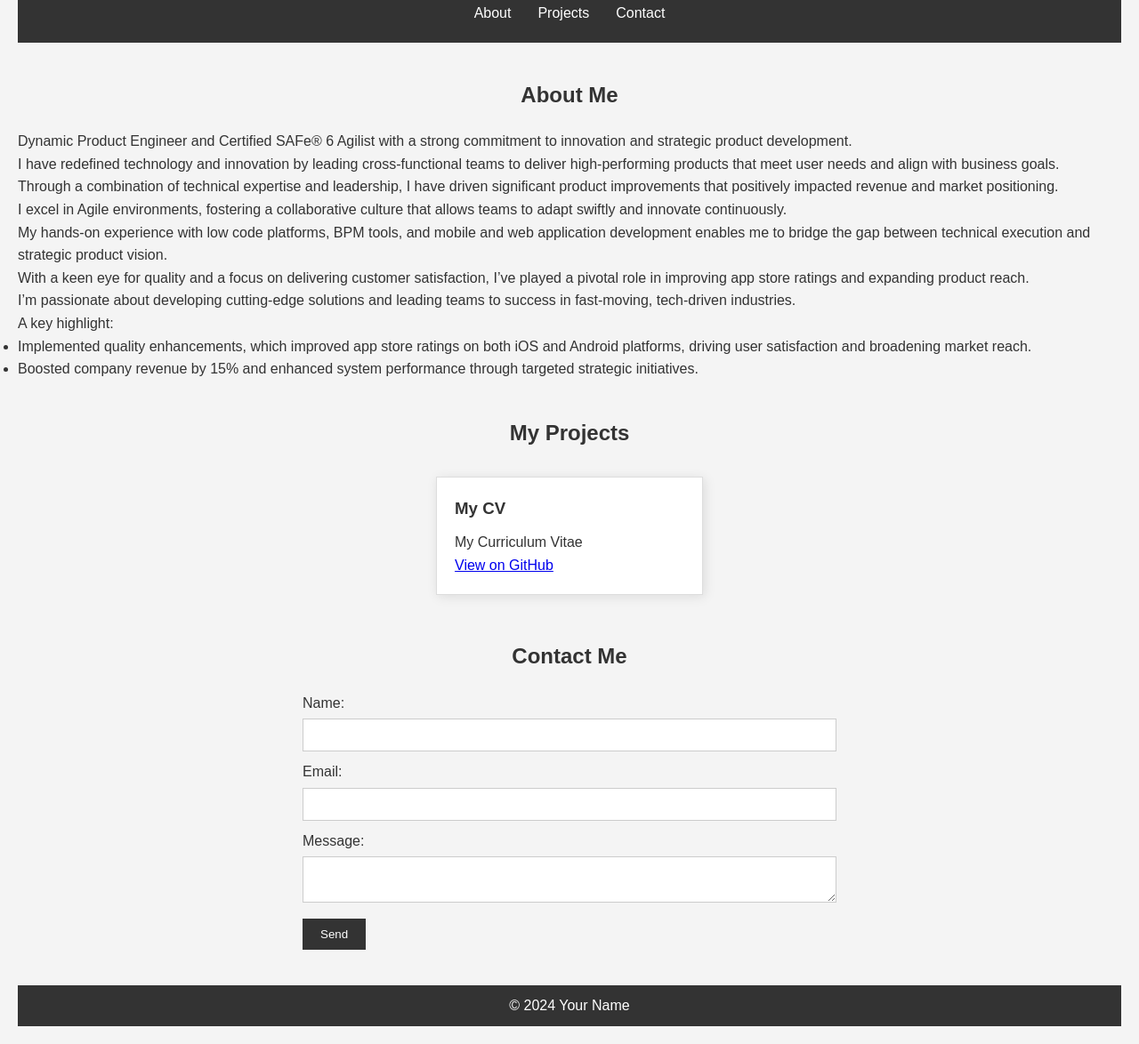
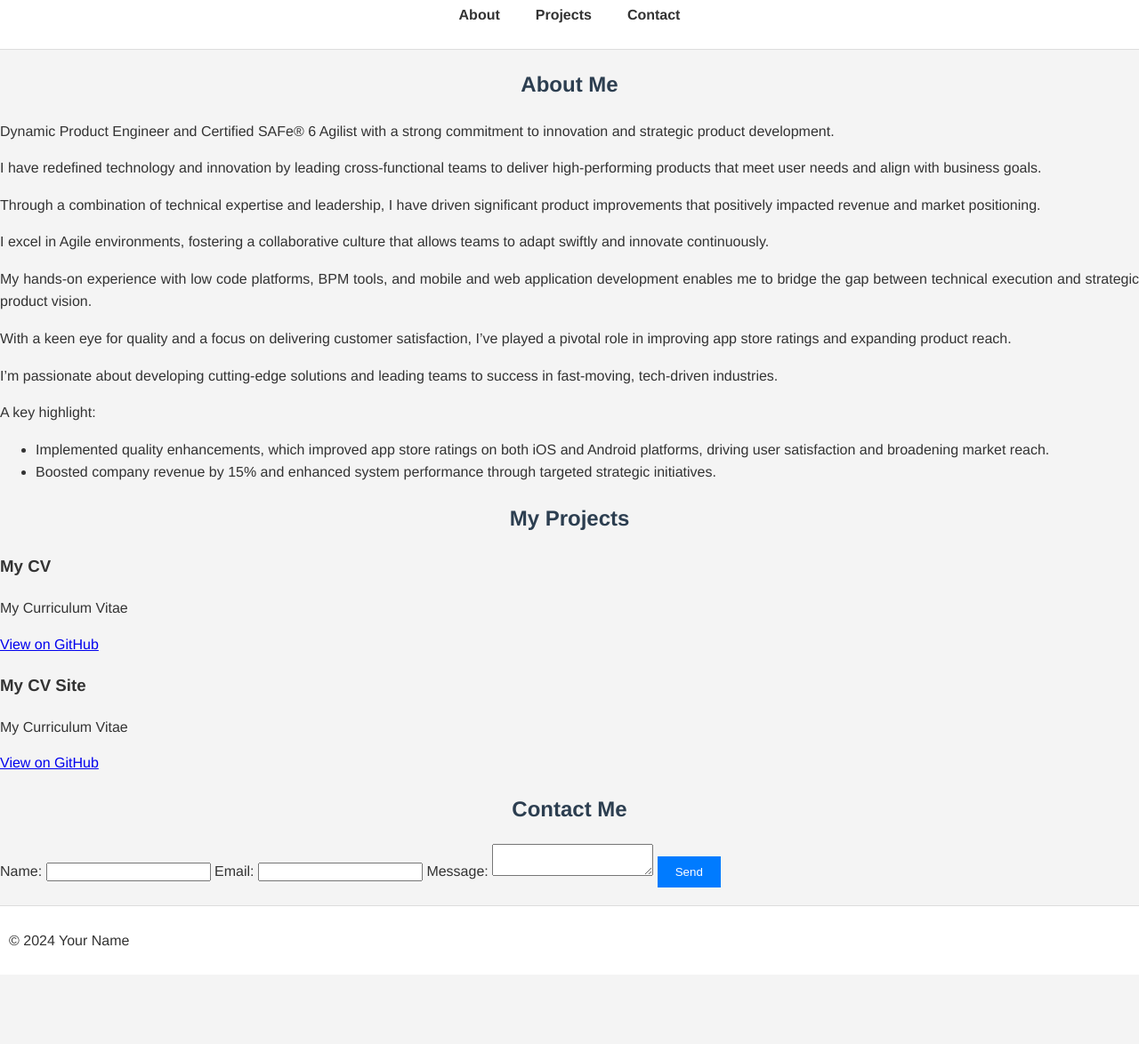
Before and after one commit to kibomac/my-portfolio, a plain HTML site: page index.html in a window 1280 px wide. Shown: the part 99-1273 px from the top of the page at 89% size. After the commit the page ends 1195 px from the top, so only its background shows below. Drawn offline with Linux system fonts and the light colour scheme.

Commit message:
Added Contact, projects and about pages as well updated CSS

```diff
--- a/index.html
+++ b/index.html
@@ -51,6 +51,11 @@
                 <p>My Curriculum Vitae</p>
                 <a href="https://kibomac.github.io/" target="_blank">View on GitHub</a>
             </div>
+            <div class="project-item">
+                <h3>My CV Site</h3>
+                <p>My Curriculum Vitae</p>
+                <a href="https://calvinkiboma.co.uk/" target="_blank">View on GitHub</a>
+            </div>
         </div>
     </section>
 
--- a/styles.css
+++ b/styles.css
@@ -1,113 +1,81 @@
-/* Reset some default styles */
-* {
+/* styles.css */
+body {
+    font-family: 'Helvetica Neue', Arial, sans-serif;
+    line-height: 1.6;
     margin: 0;
     padding: 0;
-    box-sizing: border-box;
+    background-color: #f4f4f4;
+    color: #333;
 }
 
-body {
-    font-family: Arial, sans-serif;
-    line-height: 1.6;
-    background-color: #f4f4f4;
+header {
+    background-color: #fff;
+    border-bottom: 1px solid #ddd;
+    padding: 10px 20px;
+    text-align: center;
+}
+
+header nav {
+    margin-top: 10px;
+}
+
+header nav ul {
+    list-style: none;
+    padding: 0;
+    display: flex;
+    justify-content: center;
+}
+
+header nav ul li {
+    margin: 0 15px;
+}
+
+header nav ul li a {
+    text-decoration: none;
     color: #333;
+    font-weight: bold;
+    padding: 5px;
+    transition: color 0.3s;
+}
+
+header nav ul li a:hover {
+    color: #007bff;
+}
+
+.container {
+    max-width: 800px;
+    margin: 0 auto;
     padding: 20px;
 }
 
-header {
-    background-color: #333;
-    color: #fff;
-    padding: 20px 0;
+h1, h2 {
+    color: #2c3e50;
     text-align: center;
+    margin-bottom: 20px;
 }
 
-nav ul {
-    list-style: none;
-    display: flex;
-    justify-content: center;
-    margin-top: 10px;
-}
-
-nav ul li {
-    margin: 0 15px;
-}
-
-nav ul li a {
-    color: #fff;
-    text-decoration: none;
-}
-
-section {
-    margin: 40px 0;
-}
-
-h2 {
-    margin-bottom: 20px;
-    text-align: center;
-}
-
-.project-list {
-    display: flex;
-    flex-wrap: wrap;
-    justify-content: center;
-}
-
-.project-item {
-    background-color: #fff;
-    border: 1px solid #ddd;
-    margin: 10px;
-    padding: 20px;
-    width: 300px;
-    box-shadow: 2px 2px 12px rgba(0,0,0,0.1);
-}
-
-.project-item h3 {
-    margin-bottom: 10px;
-}
-
-form {
-    max-width: 600px;
-    margin: 0 auto;
-}
-
-form label {
-    display: block;
-    margin: 10px 0 5px;
-}
-
-form input, form textarea {
-    width: 100%;
-    padding: 10px;
-    border: 1px solid #ccc;
-}
-
-form button {
-    margin-top: 10px;
-    padding: 10px 20px;
-    border: none;
-    background-color: #333;
-    color: #fff;
-    cursor: pointer;
+p {
+    margin-bottom: 15px;
+    text-align: justify;
 }
 
 footer {
     text-align: center;
-    margin-top: 40px;
-    padding: 10px 0;
-    background-color: #333;
-    color: #fff;
+    padding: 10px;
+    background-color: #fff;
+    border-top: 1px solid #ddd;
+    margin-top: 20px;
 }
 
-@media (max-width: 768px) {
-    .project-list {
-        flex-direction: column;
-        align-items: center;
-    }
+button, input[type="submit"] {
+    background-color: #007bff;
+    color: #fff;
+    border: none;
+    padding: 10px 20px;
+    cursor: pointer;
+    transition: background-color 0.3s;
+}
 
-    nav ul {
-        flex-direction: column;
-    }
-
-    nav ul li {
-        margin: 10px 0;
-    }
+button:hover, input[type="submit"]:hover {
+    background-color: #0056b3;
 }
```
Also changed, not shown: contact.html (added, +44 -0 lines), projects.html (added, +38 -0 lines), about.html (added).
